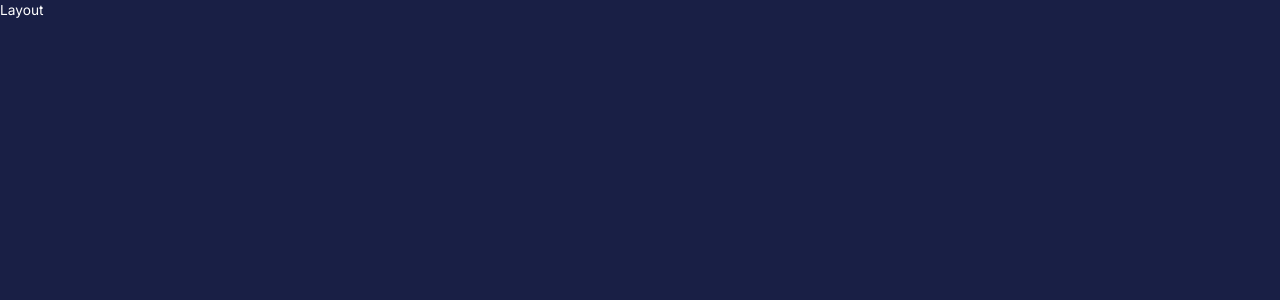
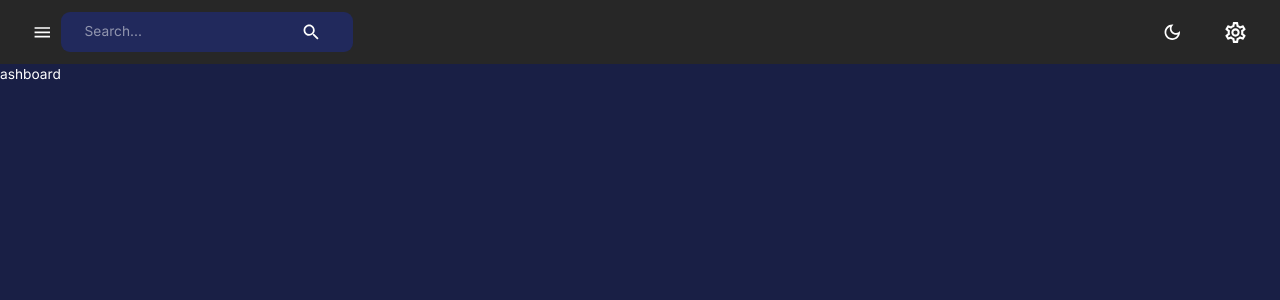
Before and after one commit to lucascomamala/mern-dashboard, a React (Create React App) app in the folder client/: page /dashboard in a window 1280 px wide. Shown: the top 300 px of the page. Built offline with nearby package versions, Linux system fonts and the light colour scheme.

Commit message:
Navbar layout

```diff
--- /dev/null
+++ b/client/src/components/Navbar.jsx
@@ -0,0 +1,72 @@
+import {
+  LightModeOutlined,
+  DarkModeOutlined,
+  Menu as MenuIcon,
+  Search,
+  SettingsOutlined,
+  ArrowDropDownOutlined,
+} from "@mui/icons-material";
+
+import { useDispatch } from "react-redux";
+import { setMode } from "state";
+
+import FlexBetween from "components/FlexBetween";
+import profileImage from "assets/profile.jpeg";
+import {
+  AppBar,
+  IconButton,
+  InputBase,
+  Toolbar,
+  backdropClasses,
+  useTheme,
+} from "@mui/material";
+
+const Navbar = () => {
+  const dispatch = useDispatch();
+  const theme = useTheme();
+
+  return (
+    <AppBar
+      sx={{
+        position: "static",
+        backdround: "none",
+        boxShadow: "none",
+      }}
+    >
+      <Toolbar sx={{ justifyContent: "space-between" }}>
+        {/* left side */}
+        <FlexBetween>
+          <IconButton onClick={() => console.log("sidebar")}>
+            <MenuIcon />
+          </IconButton>
+          <FlexBetween
+            backgroundColor={theme.palette.background.alt}
+            borderRadius="9px"
+            gap="3mm"
+            p="0.1rem 1.5rem"
+          >
+            <InputBase placeholder="Search..." />
+            <IconButton>
+              <Search />
+            </IconButton>
+          </FlexBetween>
+        </FlexBetween>
+
+        <FlexBetween gap="1.5rem">
+          <IconButton onClick={() => dispatch(setMode())}>
+            {theme.palette.mode === "dark" ? (
+              <DarkModeOutlined sx="25px" />
+            ) : (
+              <LightModeOutlined sx="25px" />
+            )}
+          </IconButton>
+          <IconButton>
+            <SettingsOutlined sx={{fontSize:"25px"}} />
+          </IconButton>
+        </FlexBetween>
+      </Toolbar>
+    </AppBar>
+  );
+};
+
+export default Navbar;
--- a/client/src/scenes/layout/index.jsx
+++ b/client/src/scenes/layout/index.jsx
@@ -1,8 +1,18 @@
-import React from 'react'
+import { useState } from "react"
+import { Box, useMediaQuery } from "@mui/material"
+import { Outlet } from "react-router-dom"
+import { useSelector } from "react-redux"
+
+import Navbar from 'components/Navbar'
 
 const Layout = () => {
   return (
-    <div>Layout</div>
+    <Box width="100%" height="100%">
+      <Box>
+        <Navbar />
+        <Outlet />
+      </Box>
+    </Box>
   )
 }
 
```
